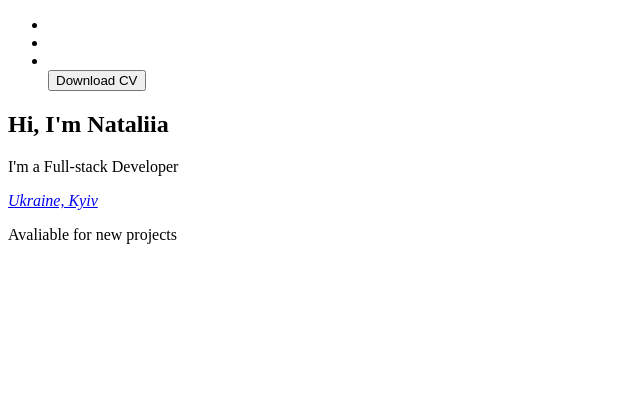
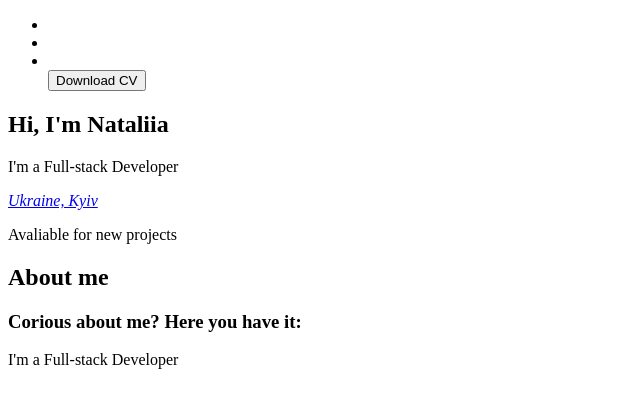
Before and after one commit to Nataliia-Demchenko/Portfolio-1, a plain HTML site: page index.html in a window 1280 px wide. Shown: the whole page, without its empty margins (0-640 px from the left). Drawn offline with Linux system fonts and the light colour scheme.

Commit message:
Add About html

```diff
--- a/index.html
+++ b/index.html
@@ -30,6 +30,11 @@
             </address>
             <p>Avaliable for new projects</p>
         </section>
+        <section class="about">
+            <h2>About me</h2>
+            <h3>Corious about me? Here you have it:</h3>
+            <p>I'm a Full-stack Developer</p>
+        </section>
     </main>
 </body>
 </html>
```
